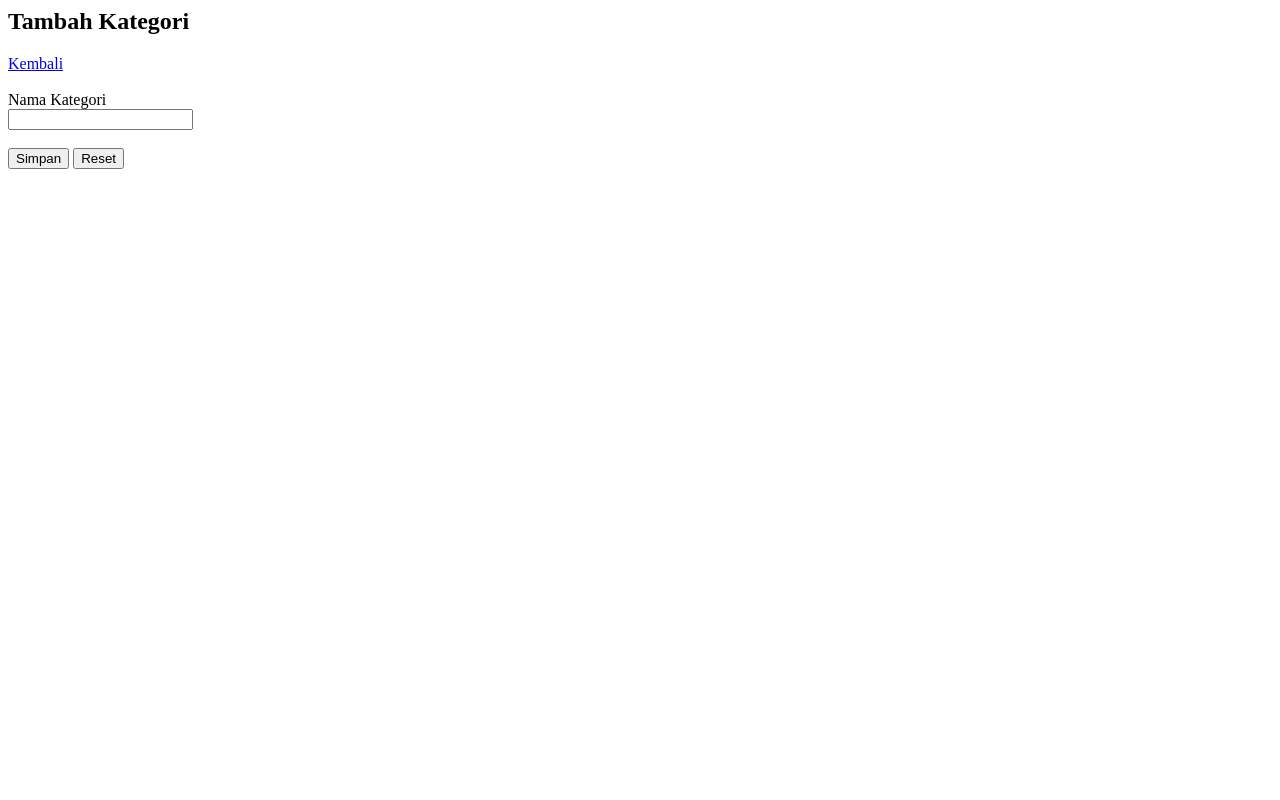
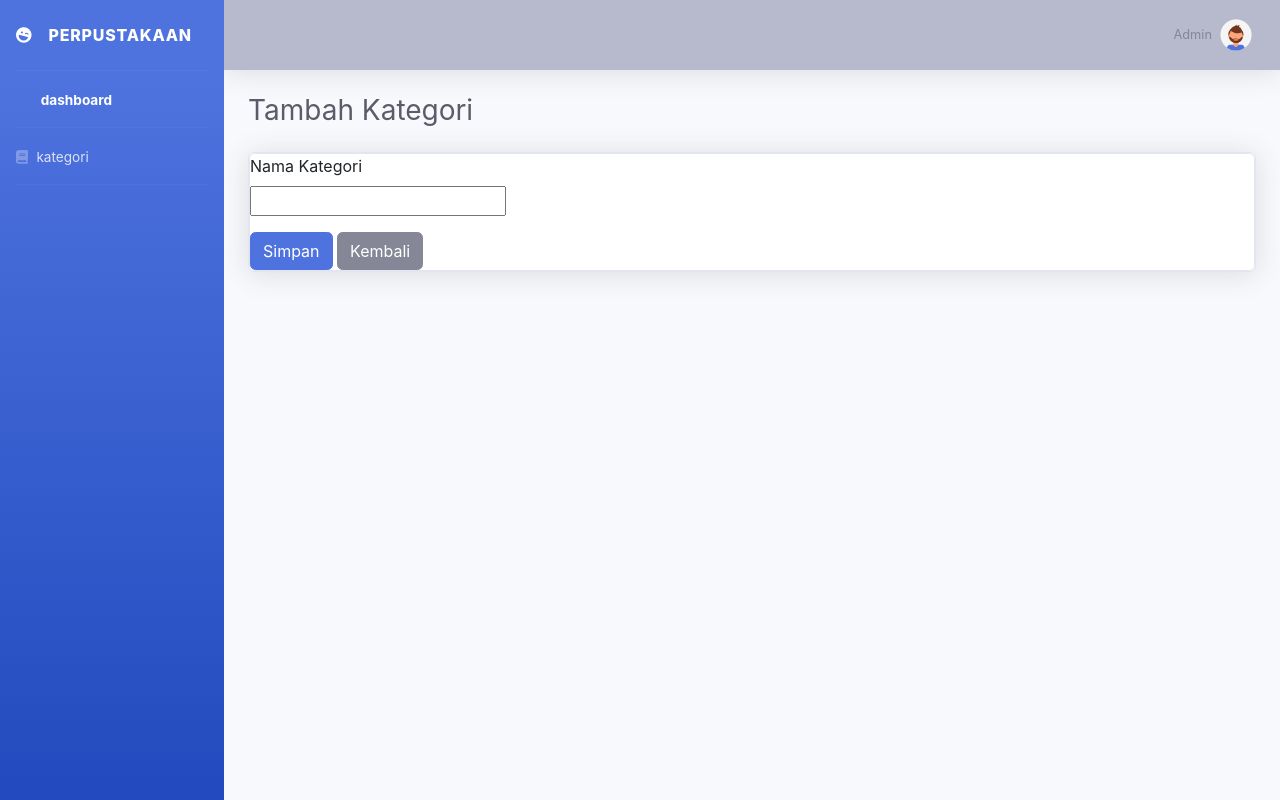
Before and after one commit to putriamlia031006-oss/ci, a CodeIgniter app: page /database/index.php/kategori/tambah in a window 1280 px wide. Run offline with CodeIgniter, Linux system fonts and the light colour scheme.

Commit message:
pertemuan 5

```diff
--- a/application/controllers/kategori.php
+++ b/application/controllers/kategori.php
@@ -12,15 +12,19 @@ class Kategori extends CI_Controller{
     {
         $data['kategori'] = $this->Kategori_model->get_all();
         $this->load->view('templates/header');
+        $this->load->view('templates/sidebar');
         $this->load->view('templates/topbar');
-        $this->load->view('templates/sidebar');
         $this->load->view('kategori/index', $data);
         $this->load->view('templates/footer');
 
     }
     public function tambah()
     {
+        $this->load->view('templates/header');
+        $this->load->view('templates/sidebar');
+        $this->load->view('templates/topbar');
         $this->load->view('kategori/tambah');
+        $this->load->view('templates/footer');
     }
     public function simpan()
     {
@@ -31,4 +35,14 @@ class Kategori extends CI_Controller{
         $this->Kategori_model->insert($data);
         redirect('kategori');
     }
+    public function hapus($id)
+    {
+        // if($this->Kategori_model->is_used($id)){
+        //     $this->session->set_flashdata('error', 'Kategori tidak bisa dihapus karena masih digunakan');
+        // } else {
+            $this->Kategori_model->delete($id);
+            $this->session->set_flashdata('success', 'Data Berhasil dihapus');
+        // }
+        redirect('kategori');
+    }
 }
--- a/application/models/kategori_model.php
+++ b/application/models/kategori_model.php
@@ -5,7 +5,6 @@ class Kategori_model extends CI_Model{
 
     private $table ='Kategori';
 
-    //ambil semua data
     public function get_all()
     {
         return $this->db->get($this->table)->result();
@@ -14,4 +13,12 @@ class Kategori_model extends CI_Model{
     {
         return $this->db->insert($this->table, $data);
     }
+    public function delete($id)
+    {
+        return $this->db->delete($this->table,['id'=>$id]);
+    }
+    public function is_used($id)
+    {
+        return $this->db->where('id',$id)->count_all_results ('buku')>0;
+    }
 }
--- a/application/views/kategori/index.php
+++ b/application/views/kategori/index.php
@@ -7,7 +7,7 @@
     <div class="card shadow mb-4">
         <div class="card-body">
             <div class="table-responsive">
-<table class="table table-border" width="100%" cellspacing="0">
+<table class="table table-bordered" id="dataTable" width="100%" cellspacing="0">
 <thead class="thead-dark">
     <tr>
         <th>No</th>
--- a/application/views/kategori/tambah.php
+++ b/application/views/kategori/tambah.php
@@ -1,14 +1,18 @@
-<h2>Tambah Kategori</h2>
-<a href="<?= site_url('kategori'); ?>">Kembali</a>
-<br><br>
+<div class="container-fluid">
+<h2 class="h3 mb-4 text-gray-800">Tambah Kategori</h2>
 
+<div class="card shadow">
+    <div class="card body">
 <form method="post" action="<?= site_url('kategori/simpan'); ?>">
-
+    <div class="form-group">
     <label>Nama Kategori</label><br>
     <input type="text" name="nama_kategori" required>
-    <br><br>
+</div>
 
-    <button type="submit">Simpan</button>
-    <button type="reset">Reset</button>
+    <button type="submit" class="btn btn-primary">Simpan</button>
+    <a href="<?= site_url('kategori');?>" class="btn btn-secondary">Kembali</a>
 
 </form>
+</div>
+</div>
+</div>
--- a/application/views/templates/footer.php
+++ b/application/views/templates/footer.php
@@ -4,7 +4,25 @@
 
 <script src="<?= base_url('assets/vendor/jquery/jquery.min.js'); ?>"></script>
 <script src="<?= base_url('assets/vendor/bootstrap/js/bootstrap.bundle.min.js'); ?>"></script>
+<!-- DataTables JS -->
+<script src="<?= base_url('assets/vendor/datatables/jquery.dataTables.min.js') ?>" rel="stylesheet"></script>
+<script src="<?= base_url('assets/vendor/datatables/dataTables.bootstrap4.min.js') ?>" rel="stylesheet"></script>
 <script src="<?= base_url('assets/js/sb-admin-2.min.js'); ?>"></script>
 
+<script>
+    $(document).ready(function() {
+    $('#dataTable').DataTable({
+        "language": {
+            "search": "Cari:",
+            "lengthMenu": "Tampilkan _Menu_ data",
+            "info": "Menampilkan _START_ sampai _END_ dari _TOTAL_ data",
+            "paginate":{
+                "previous": "sebelumnya",
+                "next": "Berikutnya"
+            }
+        }
+    });
+});
+</script>
 </body>
 </html>
--- a/application/views/templates/header.php
+++ b/application/views/templates/header.php
@@ -5,7 +5,9 @@
         <title>Perpustakaan</title>
 
         <link href="<?= base_url('assets/vendor/fontawesome-free/css/all.min.css'); ?>" rel="stylesheet">
-        <link href="<?= base_url('assets/vendor/bootstrap/css/bootstrap.min.css'); ?>" rel="stylesheet"></link>
+        <link href="<?= base_url('assets/vendor/bootstrap/css/bootstrap.min.css'); ?>" rel="stylesheet">
+        <!-- DataTables CSS -->
+        <link href="<?= base_url('assets/vendor/datatables/dataTables.bootstrap4.min.css') ?>" rel="stylesheet">
         <link href="<?= base_url('assets/css/sb-admin-2.min.css'); ?>" rel="stylesheet">
 </head>
 <body id="page-top">
--- a/application/views/templates/sidebar.php
+++ b/application/views/templates/sidebar.php
@@ -4,20 +4,29 @@
             <div class="sidebar-brand-icon- rotate-15">
                 <i class="fas fa-laugh-wink"></i>
             </div>
-            <div calss="sidebar-brand-text mx-3">perpustakaan</div>
+            <div class="sidebar-brand-text mx-3">perpustakaan</div>
         </a>
+
+    <hr class="sidebar-divider my-0">
+
+    <li class="nav-item active">
+        <a class="nav-link" href="#">
+            <i class="fas fa-fw fa-tachmometer-alt"></i>
+            <span>dashboard</span>
+        </a>
+    </li>
+
+    <hr class="sidebar-divider my-0">
+
     <li class="nav-item">
         <a class="nav-link" href="<?= site_url('kategori'); ?>">
-            <i class="fas fa-fw fa-folder"></i>
+            <i class="fas fa-book"></i>
             <span>kategori</span>
         </a>
     </li>
-    <li class="nav-item">
-        <a class="nav-link" href="<?= site_url('buku'); ?>">
-            <i class="fas fa-fw fa-book"></i>
-            <span>Buku</span>
-        </a>
-    </li>
+
+    <hr class="sidebar-divider d-none d-md-block">
+
 </ul>
 <div id="content-wrapper" class="d-flex flex-column">
     <div id="content">
```
